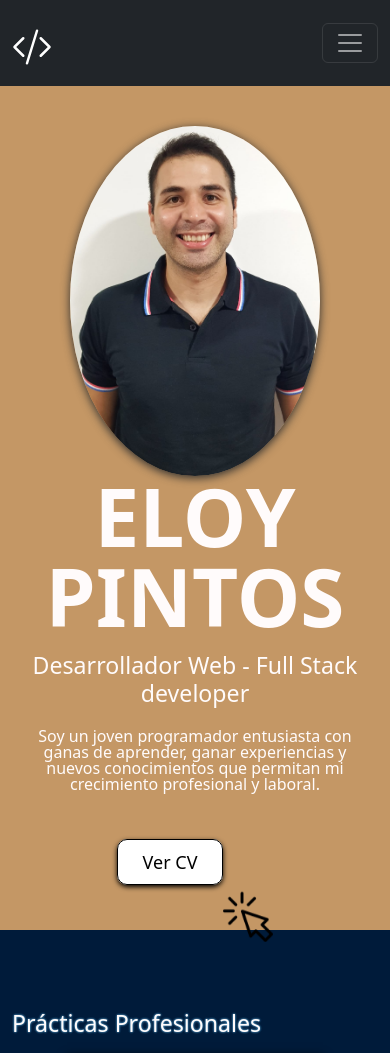
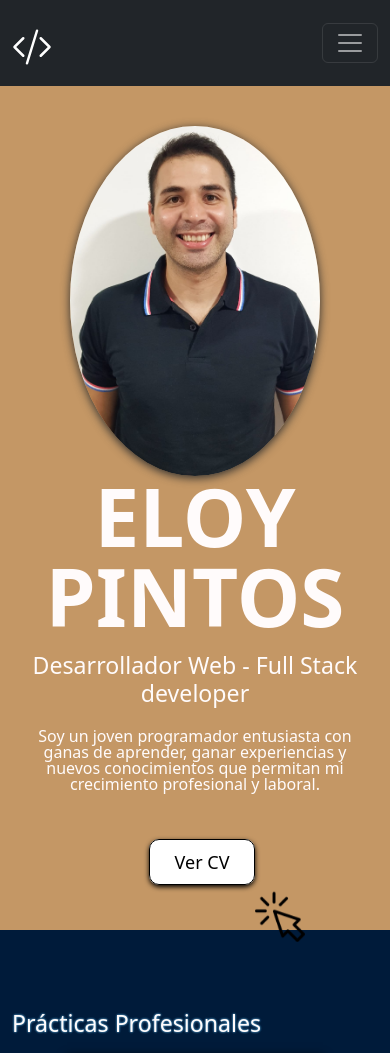
Before and after one commit to EloyPintos10/portfolio-Eloy, a React (Create React App) app: page / in a window 390 px wide. Shown: the top 1053 px of the page. Built offline with nearby package versions, Linux system fonts and the light colour scheme.

Commit message:
agregando detalles de estilo

```diff
--- a/src/components/css/info.css
+++ b/src/components/css/info.css
@@ -92,6 +92,11 @@
 
 
 @media all and (max-width:756px){
+
+    .contain-cv{
+        position: relative;
+        left: 2rem;
+    }
     .section-perfil{
         display: block;
         text-align: center;
--- a/src/components/views/secciones/Info.jsx
+++ b/src/components/views/secciones/Info.jsx
@@ -20,7 +20,7 @@ const Info = () => {
               ganar experiencias y nuevos conocimientos que permitan mi
               crecimiento profesional y laboral.
             </p>
-            <div className="mt-5">
+            <div className="mt-5 contain-cv">
             <a href={pdf} className="perfil__cv" target="_blank">Ver CV</a>
             <img src={click} alt="click" className="click" />
             </div>
```
